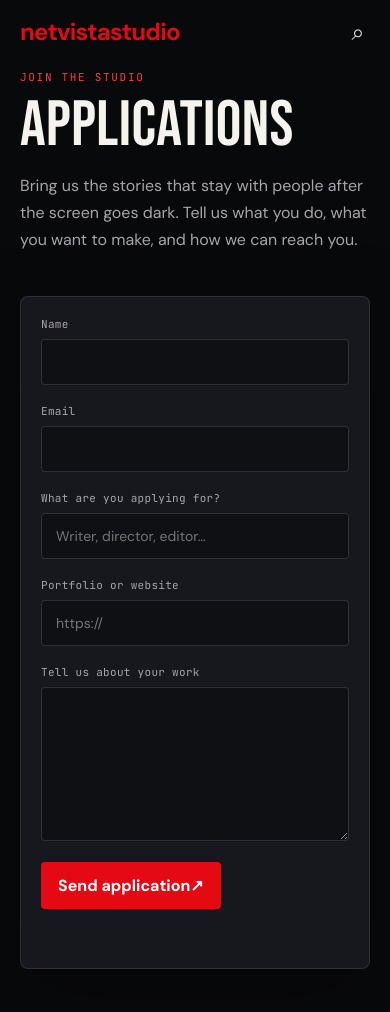
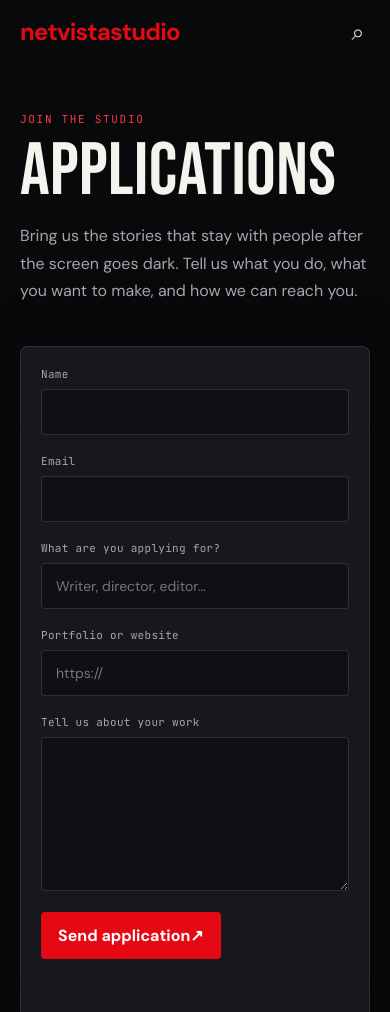
Before and after one commit to user1994g/400.github.io, a plain HTML site: page applications/index.html in a window 390 px wide. Shown: the top 1012 px of the page. Drawn offline with Linux system fonts and the light colour scheme.

Commit message:
Fix Applications page layout

```diff
--- a/assets/css/applications.css
+++ b/assets/css/applications.css
@@ -5,8 +5,8 @@ a { color: inherit; text-decoration: none; }
 button, input, textarea { font: inherit; }
 button:focus-visible, a:focus-visible, input:focus-visible, textarea:focus-visible { outline: 2px solid var(--red-light); outline-offset: 3px; }
 
-.application-page { display: grid; grid-template-columns: minmax(0, .85fr) minmax(0, 1.15fr); gap: clamp(40px, 10vw, 150px); width: min(1180px, 100%); margin: 0 auto; padding: 170px var(--gutter) 120px; }
-.application-intro { align-self: start; position: sticky; top: 40px; }
+.application-page { display: grid; grid-template-columns: minmax(0, .85fr) minmax(0, 1.15fr); gap: clamp(40px, 10vw, 150px); width: min(1180px, 100%); margin: 0 auto; padding: 150px var(--gutter) 120px; }
+.application-intro { align-self: start; position: sticky; top: 100px; }
 .eyebrow { margin: 0 0 15px; color: var(--red-light); font: 11px var(--mono); letter-spacing: 1.7px; }
 h1 { margin: 0 0 20px; font: clamp(64px, 8vw, 112px)/.83 var(--display); letter-spacing: .4px; }
 .application-intro > p:last-child { max-width: 390px; margin: 0; color: var(--muted); font-size: 16px; line-height: 1.7; }
@@ -21,7 +21,8 @@ h1 { margin: 0 0 20px; font: clamp(64px, 8vw, 112px)/.83 var(--display); letter-
 .application-footer { padding: 24px var(--gutter) 40px; border-top: 1px solid rgba(255,255,255,.08); color: var(--muted); font: 10px var(--mono); letter-spacing: .5px; }
 
 @media (max-width: 760px) {
-  .application-page { display: block; padding-top: 70px; }
+  .application-page { display: block; padding-top: 112px; padding-bottom: 72px; }
   .application-intro { position: static; margin-bottom: 42px; }
   .application-form { padding: 20px; }
+  h1 { font-size: clamp(60px, 19vw, 86px); }
 }
```
